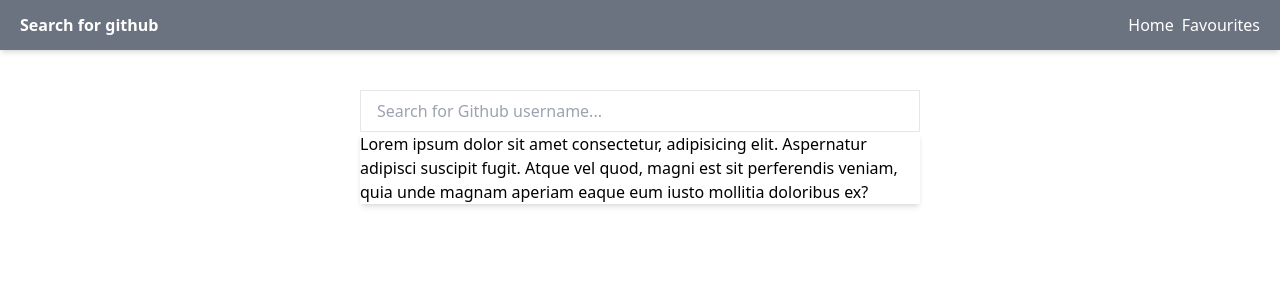
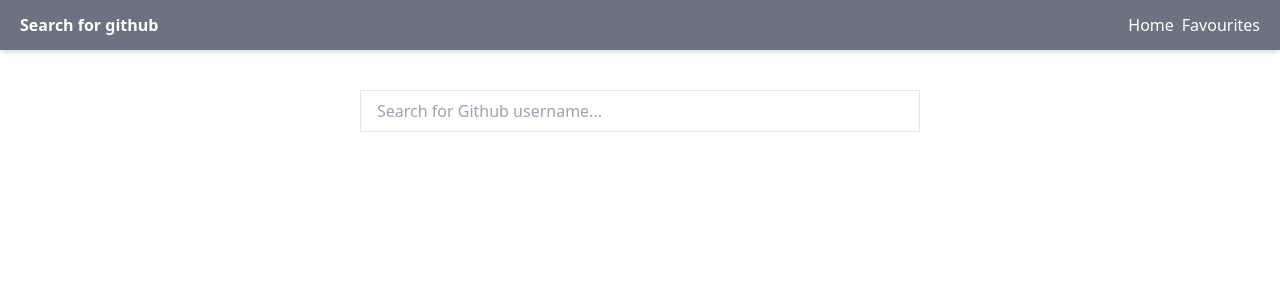
Before and after one commit to AlexKvai/React-Redux-Learning, a React (Create React App) app: page / in a window 1280 px wide. Shown: the top 300 px of the page. Built offline with nearby package versions, Linux system fonts and the light colour scheme.

Commit message:
Add data printing on site

```diff
--- a/src/pages/HomePage.tsx
+++ b/src/pages/HomePage.tsx
@@ -25,12 +25,17 @@
                value={search}
                onChange={(e) => setSearch(e.target.value)}
             />
-            <div className='absolute top-[42px] left-0 right-0 max-h-[200px] shadow-md bg-white'>
-               Lorem ipsum dolor sit amet consectetur, adipisicing elit.
-               Aspernatur adipisci suscipit fugit. Atque vel quod, magni est sit
-               perferendis veniam, quia unde magnam aperiam eaque eum iusto
-               mollitia doloribus ex?
-            </div>
+            <ul className='list-none absolute top-[42px] left-0 right-0 max-h-[200px] overflow-y-scroll shadow-md bg-white'>
+               {isLoading && <p className='text-center'>Loading...</p>}
+               {data?.map((user) => (
+                  <li
+                     key={user.id}
+                     className='py-2 px-4 hover:bg-gray-500 hover:text-white transition-colors cursor-pointer'
+                  >
+                     {user.login}
+                  </li>
+               ))}
+            </ul>
          </div>
       </div>
    );
```
